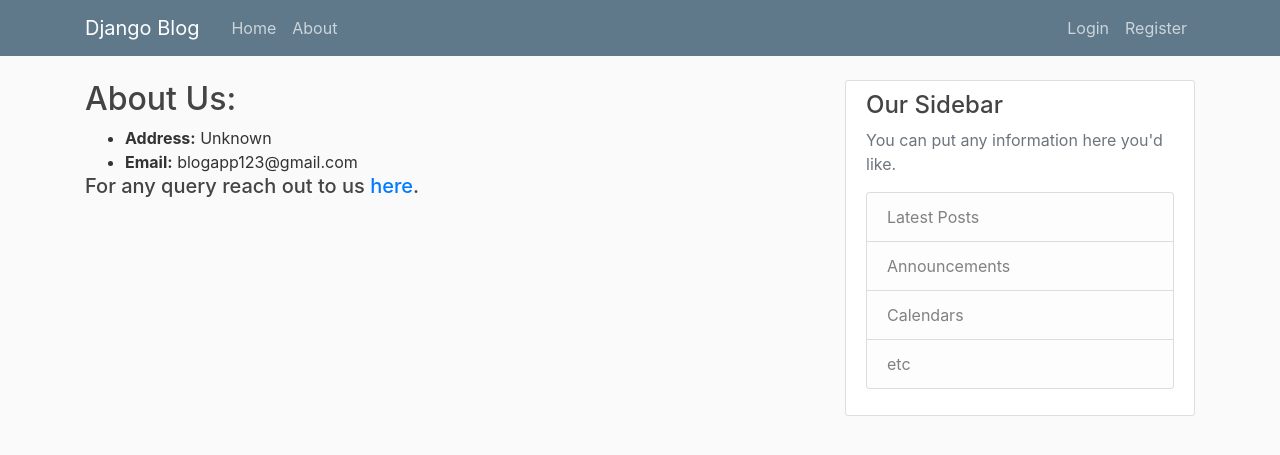
After one commit to Vinay2208/Social-media-app, a Django app: page /about/ in a window 1280 px wide. The commit adds this page. Shown: the top 455 px of the page. Run offline with Django 4.2, Linux system fonts and the light colour scheme.

Commit message:
created about page and add route to it

```diff
--- /dev/null
+++ b/api/templates/api/about.html
@@ -0,0 +1,9 @@
+{% extends 'api/template.html' %}
+{% block content %}
+    <h2>About Us: </h2>
+    <ul>
+        <li><strong>Address:</strong> Unknown</li>
+        <li><strong>Email:</strong> blogapp123@gmail.com</li>
+    </ul>
+    <h5>For any query reach out to us <a href="mailto:blogapp123@gmail.com">here</a>.</h5>
+{% endblock content %}
--- a/api/templates/api/template.html
+++ b/api/templates/api/template.html
@@ -28,7 +28,7 @@
             <div class="collapse navbar-collapse" id="navbarToggle">
               <div class="navbar-nav mr-auto">
                 <a class="nav-item nav-link" href="{% url 'home' %}">Home</a>
-                <a class="nav-item nav-link" href="#">About</a>
+                <a class="nav-item nav-link" href="{% url 'about' %}">About</a>
               </div>
               <!-- Navbar Right Side -->
               <div class="navbar-nav">
--- a/api/urls.py
+++ b/api/urls.py
@@ -4,6 +4,7 @@ from . import views
 
 
 urlpatterns = [
-    path('', views.home, name='home'),
+    path('', views.home),
     path('home/', views.home, name='home'),
+    path('about/', views.about, name='about'),
 ]
--- a/api/views.py
+++ b/api/views.py
@@ -10,3 +10,6 @@ def home(request):
         'title': "Home"
     }
     return render(request, "api/home.html", context)
+
+def about(request):
+    return render(request, 'api/about.html')
```
